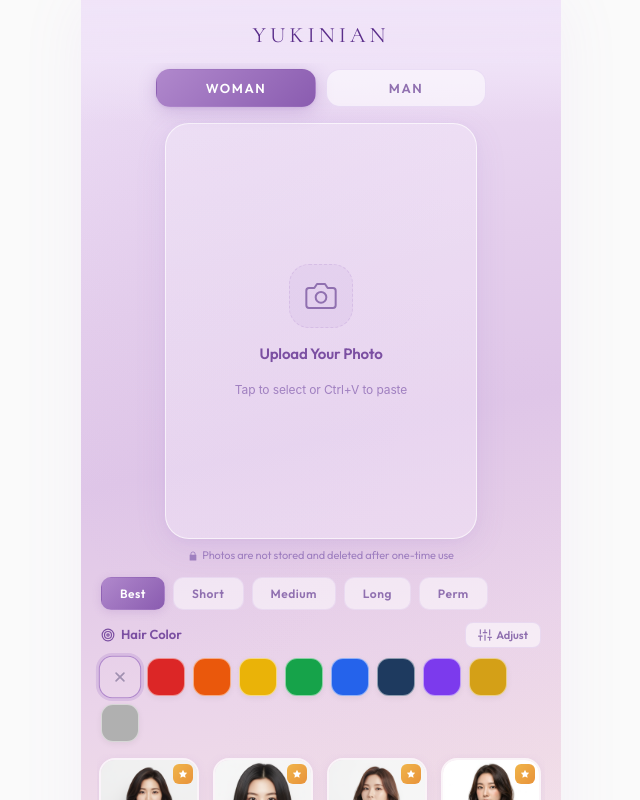
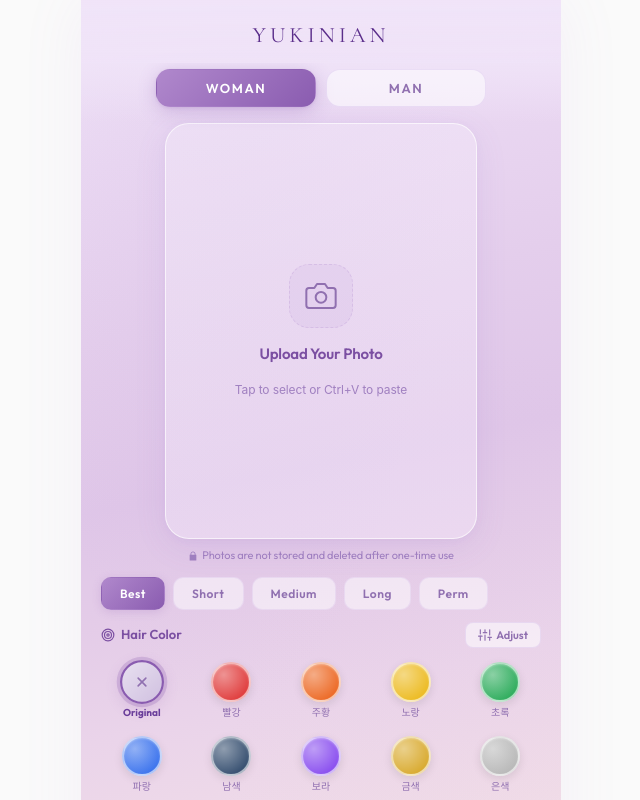
Before and after one commit to ldg001108-prog/hair-salon-app, a Next.js app: page /salon/1 in a window 1280 px wide. Shown: the top 800 px of the page, without its empty margins (319-959 px from the left). Built offline with nearby package versions, Linux system fonts and the light colour scheme; a web font is replaced by a local one.

Commit message:
feat: 컬러 선택 UI 프리미엄 업그레이드 - 실시간 미리보기, 그라데이션 바, 원형 스와치

```diff
--- a/src/components/MainView/MainView.module.css
+++ b/src/components/MainView/MainView.module.css
@@ -338,6 +338,49 @@
     align-items: center;
 }
 
+.colorHeaderRight {
+    display: flex;
+    align-items: center;
+    gap: 10px;
+}
+
+/* 실시간 프리뷰 원 */
+.colorPreviewCircle {
+    display: flex;
+    align-items: center;
+    gap: 6px;
+    animation: fadeIn 0.3s ease;
+}
+
+@keyframes fadeIn {
+    from {
+        opacity: 0;
+        transform: scale(0.85);
+    }
+
+    to {
+        opacity: 1;
+        transform: scale(1);
+    }
+}
+
+.colorPreviewInner {
+    width: 26px;
+    height: 26px;
+    border-radius: 50%;
+    box-shadow:
+        0 2px 8px rgba(0, 0, 0, 0.12),
+        0 0 0 2px rgba(255, 255, 255, 0.8);
+    transition: background 0.15s ease;
+}
+
+.colorPreviewLabel {
+    font-family: 'Outfit', sans-serif;
+    font-size: 11px;
+    font-weight: 600;
+    color: #7b4fa2;
+}
+
 .intensityToggle {
     display: flex;
     align-items: center;
@@ -360,46 +403,77 @@
     border-color: transparent;
 }
 
+/* ========== 컬러 팔레트 그리드 ========== */
 .colorPalette {
-    display: flex;
-    gap: 8px;
-    flex-wrap: wrap;
+    display: grid;
+    grid-template-columns: repeat(5, 1fr);
+    gap: 10px 8px;
 }
 
+/* 각 컬러 칩 — 원형 스와치 + 라벨 */
 .colorChip {
-    width: 38px;
-    height: 38px;
-    border-radius: 12px;
-    border: 1.5px solid rgba(255, 255, 255, 0.5);
+    display: flex;
+    flex-direction: column;
+    align-items: center;
+    gap: 5px;
+    background: none;
+    border: none;
+    cursor: pointer;
+    padding: 4px;
+    border-radius: 14px;
     transition: all 0.2s ease;
     touch-action: manipulation;
-    position: relative;
-    cursor: pointer;
-    box-shadow: 0 2px 6px rgba(0, 0, 0, 0.06);
+}
+
+.colorChip:active {
+    transform: scale(0.92);
+}
+
+.colorChipSwatch {
+    width: 40px;
+    height: 40px;
+    border-radius: 50%;
+    border: 2px solid rgba(255, 255, 255, 0.6);
+    box-shadow:
+        0 3px 10px rgba(0, 0, 0, 0.1),
+        inset 0 1px 2px rgba(255, 255, 255, 0.3);
+    transition: all 0.2s ease;
     display: flex;
     align-items: center;
     justify-content: center;
-    color: #a090b0;
 }
 
-.colorChip:active {
-    transform: scale(0.9);
+.colorChipLabel {
+    font-family: 'Outfit', sans-serif;
+    font-size: 10px;
+    font-weight: 500;
+    color: #9070b0;
+    transition: all 0.2s;
+    line-height: 1.1;
 }
 
-.colorSelected {
-    border-color: #b088cc;
-    box-shadow: 0 0 0 2.5px rgba(176, 136, 204, 0.3);
-    transform: scale(1.12);
+.colorSelected .colorChipSwatch {
+    border-color: #8a5cb0;
+    box-shadow:
+        0 0 0 3px rgba(138, 92, 176, 0.25),
+        0 4px 14px rgba(138, 92, 176, 0.2);
+    transform: scale(1.1);
+}
+
+.colorSelected .colorChipLabel {
+    color: #6a3d9a;
+    font-weight: 700;
 }
 
 /* ========== 컬러 감도 슬라이더 ========== */
 .intensitySlider {
     margin-top: 14px;
-    padding: 16px;
-    background: rgba(255, 255, 255, 0.5);
-    border-radius: 16px;
+    padding: 16px 18px;
+    background: rgba(255, 255, 255, 0.55);
+    border-radius: 18px;
     border: 1px solid rgba(180, 140, 220, 0.12);
     animation: slideDown 0.25s ease;
+    backdrop-filter: blur(8px);
 }
 
 @keyframes slideDown {
@@ -434,8 +508,37 @@
     font-weight: 700;
     color: #8a5cb0;
     background: rgba(176, 136, 204, 0.1);
-    padding: 2px 10px;
-    border-radius: 6px;
+    padding: 3px 12px;
+    border-radius: 8px;
+    transition: all 0.15s ease;
+}
+
+/* 그라데이션 미리보기 바 */
+.gradientPreview {
+    position: relative;
+    margin-bottom: 10px;
+    height: 24px;
+    border-radius: 12px;
+    overflow: hidden;
+}
+
+.gradientBar {
+    width: 100%;
+    height: 100%;
+    border-radius: 12px;
+    box-shadow: inset 0 1px 3px rgba(0, 0, 0, 0.08);
+}
+
+.gradientMarker {
+    position: absolute;
+    top: 50%;
+    width: 4px;
+    height: 20px;
+    background: white;
+    border-radius: 2px;
+    transform: translate(-50%, -50%);
+    box-shadow: 0 1px 4px rgba(0, 0, 0, 0.3);
+    transition: left 0.1s ease;
 }
 
 .slider {
@@ -450,32 +553,34 @@
             #b088cc 50%,
             #8a5cb0 100%);
     cursor: pointer;
+    transition: background 0.2s ease;
 }
 
 .slider::-webkit-slider-thumb {
     -webkit-appearance: none;
     appearance: none;
-    width: 20px;
-    height: 20px;
+    width: 22px;
+    height: 22px;
     border-radius: 50%;
     background: white;
-    border: 2px solid #b088cc;
-    box-shadow: 0 2px 8px rgba(138, 92, 176, 0.3);
+    border: 2.5px solid #b088cc;
+    box-shadow: 0 2px 10px rgba(138, 92, 176, 0.35);
     cursor: pointer;
-    transition: transform 0.15s;
+    transition: transform 0.15s, box-shadow 0.15s;
 }
 
 .slider::-webkit-slider-thumb:active {
-    transform: scale(1.2);
+    transform: scale(1.25);
+    box-shadow: 0 3px 14px rgba(138, 92, 176, 0.45);
 }
 
 .slider::-moz-range-thumb {
-    width: 20px;
-    height: 20px;
+    width: 22px;
+    height: 22px;
     border-radius: 50%;
     background: white;
-    border: 2px solid #b088cc;
-    box-shadow: 0 2px 8px rgba(138, 92, 176, 0.3);
+    border: 2.5px solid #b088cc;
+    box-shadow: 0 2px 10px rgba(138, 92, 176, 0.35);
     cursor: pointer;
 }
 
--- a/src/components/MainView/MainView.tsx
+++ b/src/components/MainView/MainView.tsx
@@ -1,9 +1,23 @@
 "use client";
 
-import { useRef, useState, useEffect, useCallback } from "react";
+import { useRef, useState, useEffect, useCallback, useMemo } from "react";
 import styles from "./MainView.module.css";
 import type { Hairstyle } from "@/data/demo";
 import { CATEGORIES, GENDERS, HAIR_COLORS } from "@/data/demo";
+import { useAppStore } from "@/store/useAppStore";
+
+// hex 색상을 intensity에 따라 조정하는 유틸
+function adjustColorIntensity(hex: string, intensity: number): string {
+    const r = parseInt(hex.slice(1, 3), 16);
+    const g = parseInt(hex.slice(3, 5), 16);
+    const b = parseInt(hex.slice(5, 7), 16);
+    const factor = intensity / 100;
+    // 흰색(255)과 원래 색상 사이를 보간
+    const nr = Math.round(255 + (r - 255) * factor);
+    const ng = Math.round(255 + (g - 255) * factor);
+    const nb = Math.round(255 + (b - 255) * factor);
+    return `rgb(${nr}, ${ng}, ${nb})`;
+}
 
 
 
@@ -39,7 +53,8 @@ export default function MainView({
     const [activeGender, setActiveGender] = useState<"female" | "male">("female");
     const [activeCategory, setActiveCategory] = useState("best");
 
-    const [colorIntensity, setColorIntensity] = useState(70);
+    const colorIntensity = useAppStore((s) => s.colorIntensity ?? 70);
+    const setColorIntensity = useAppStore((s) => s.setColorIntensity);
     const [showColorPicker, setShowColorPicker] = useState(false);
     const [currentPage, setCurrentPage] = useState(0);
 
@@ -160,6 +175,13 @@ export default function MainView({
     // 페이지 인디케이터 계산
     const totalPages = Math.ceil(filteredStyles.length / 4);
 
+    // 선택된 색상 정보 + intensity 적용된 실시간 미리보기 색상
+    const selectedColor = selectedColorId ? HAIR_COLORS.find((c) => c.id === selectedColorId) : null;
+    const previewColor = useMemo(() => {
+        if (!selectedColor) return null;
+        return adjustColorIntensity(selectedColor.hex, colorIntensity);
+    }, [selectedColor, colorIntensity]);
+
     return (
         <div className={styles.main}>
             {/* 헤더 — YUKINIAN 로고 */}
@@ -278,6 +300,18 @@ export default function MainView({
                         </svg>
                         Hair Color
                     </h3>
+
+                    {/* 실시간 프리뷰 원 + Adjust 버튼 */}
+                    <div className={styles.colorHeaderRight}>
+                        {previewColor && (
+                            <div className={styles.colorPreviewCircle}>
+                                <div
+                                    className={styles.colorPreviewInner}
+                                    style={{ background: previewColor }}
+                                />
+                                <span className={styles.colorPreviewLabel}>{selectedColor?.label}</span>
+                            </div>
+                        )}
                         <button
                             className={`${styles.intensityToggle} ${showColorPicker ? styles.intensityToggleActive : ''}`}
                             onClick={() => setShowColorPicker(!showColorPicker)}
@@ -296,35 +330,69 @@ export default function MainView({
                             Adjust
                         </button>
                     </div>
+                </div>
+
+                {/* 컬러 그리드 — 원형 칩 + 이름 라벨 */}
                 <div className={styles.colorPalette}>
                     <button
                         className={`${styles.colorChip} ${!selectedColorId ? styles.colorSelected : ""}`}
                         onClick={() => onColorSelect(null)}
                         title="Original"
                     >
-                        <svg width="14" height="14" viewBox="0 0 24 24" fill="none" stroke="currentColor" strokeWidth="2.5" strokeLinecap="round" strokeLinejoin="round">
+                        <div className={styles.colorChipSwatch} style={{ background: 'linear-gradient(135deg, #e8e0f0, #d0c0e0)' }}>
+                            <svg width="14" height="14" viewBox="0 0 24 24" fill="none" stroke="#9070b0" strokeWidth="2.5" strokeLinecap="round" strokeLinejoin="round">
                                 <line x1="18" y1="6" x2="6" y2="18" />
                                 <line x1="6" y1="6" x2="18" y2="18" />
                             </svg>
+                        </div>
+                        <span className={styles.colorChipLabel}>Original</span>
                     </button>
                     {HAIR_COLORS.map((color) => (
                         <button
                             key={color.id}
                             className={`${styles.colorChip} ${selectedColorId === color.id ? styles.colorSelected : ""}`}
-                            style={{ backgroundColor: color.hex }}
                             onClick={() => onColorSelect(color.id)}
                             title={color.label}
+                        >
+                            <div
+                                className={styles.colorChipSwatch}
+                                style={{
+                                    background: selectedColorId === color.id
+                                        ? `radial-gradient(circle at 30% 30%, ${adjustColorIntensity(color.hex, Math.max(colorIntensity - 20, 10))}, ${color.hex})`
+                                        : `radial-gradient(circle at 30% 30%, ${adjustColorIntensity(color.hex, 50)}, ${color.hex})`,
+                                }}
                             />
+                            <span className={styles.colorChipLabel}>{color.label}</span>
+                        </button>
                     ))}
                 </div>
 
-                {/* 컬러 감도 슬라이더 */}
+                {/* 컬러 Intensity 슬라이더 — 선택 색상에 따라 색 변경 */}
                 {showColorPicker && (
                     <div className={styles.intensitySlider}>
                         <div className={styles.sliderHeader}>
-                            <span className={styles.sliderLabel}>Intensity</span>
-                            <span className={styles.sliderValue}>{colorIntensity}%</span>
+                            <span className={styles.sliderLabel}>
+                                Color Intensity
+                            </span>
+                            <span className={styles.sliderValue} style={previewColor ? { color: selectedColor?.hex, background: `${selectedColor?.hex}15` } : {}}>
+                                {colorIntensity}%
+                            </span>
                         </div>
+
+                        {/* 실시간 그라데이션 미리보기 바 */}
+                        {selectedColor && (
+                            <div className={styles.gradientPreview}>
+                                <div
+                                    className={styles.gradientBar}
+                                    style={{ background: `linear-gradient(90deg, ${adjustColorIntensity(selectedColor.hex, 10)}, ${selectedColor.hex})` }}
+                                />
+                                <div
+                                    className={styles.gradientMarker}
+                                    style={{ left: `${(colorIntensity - 10) / 90 * 100}%` }}
+                                />
+                            </div>
+                        )}
+
                         <input
                             type="range"
                             min="10"
@@ -332,9 +400,13 @@ export default function MainView({
                             value={colorIntensity}
                             onChange={(e) => setColorIntensity(Number(e.target.value))}
                             className={styles.slider}
+                            style={selectedColor ? {
+                                background: `linear-gradient(90deg, ${adjustColorIntensity(selectedColor.hex, 10)} 0%, ${selectedColor.hex} 100%)`
+                            } : {}}
                         />
                         <div className={styles.sliderMarks}>
                             <span>Subtle</span>
+                            <span>Natural</span>
                             <span>Vivid</span>
                         </div>
                     </div>
```
Lines whose indentation alone changed are shown as unchanged.
